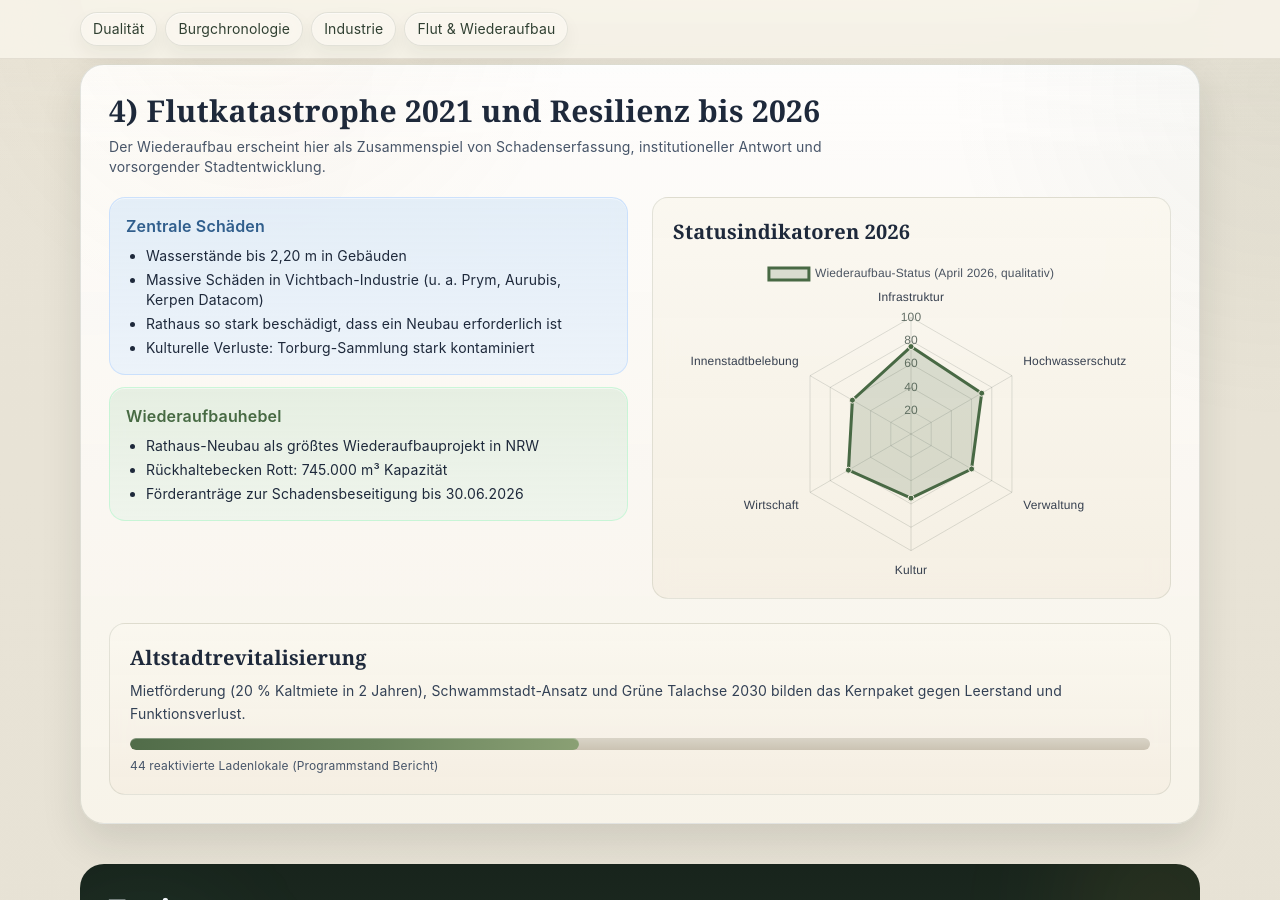
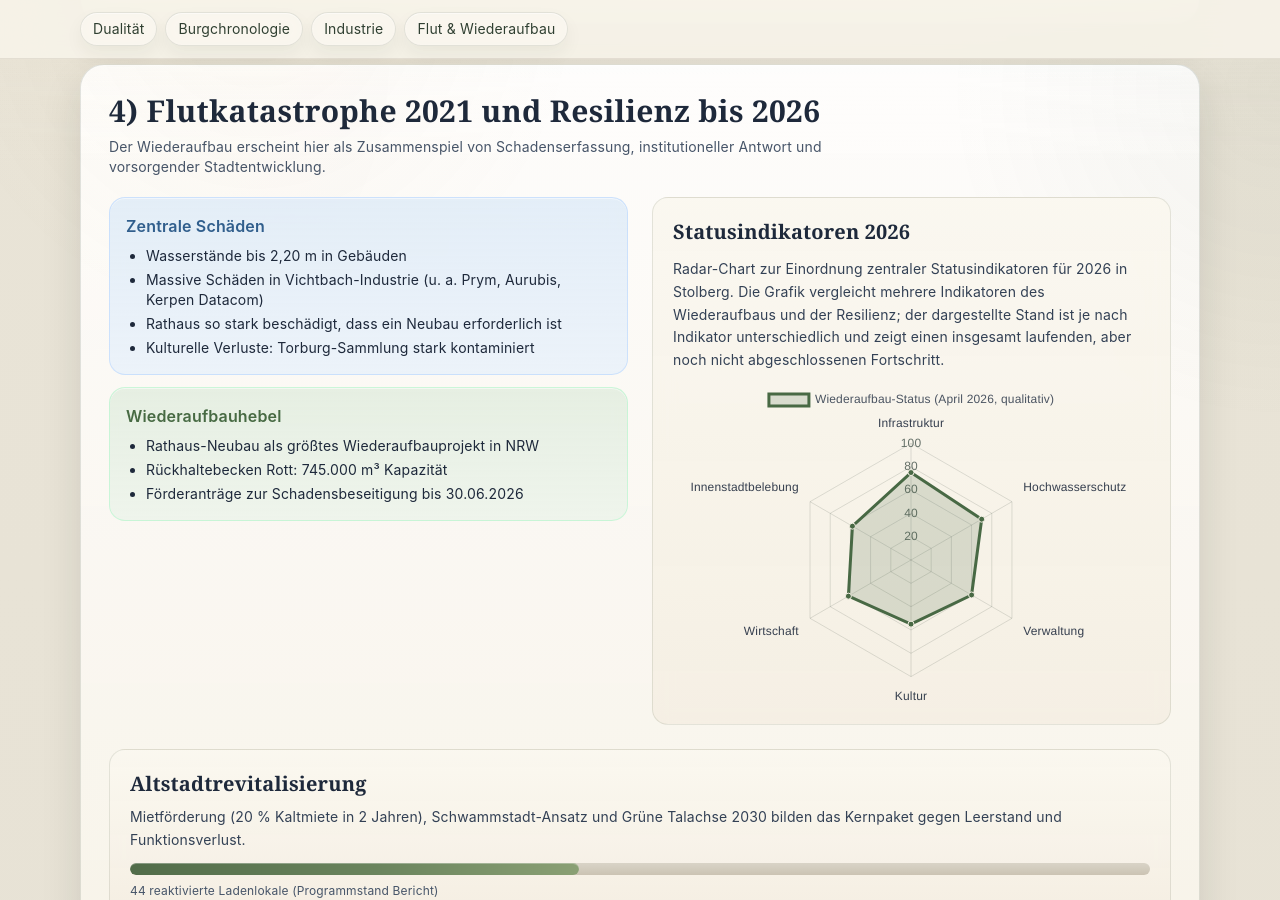
Before and after one commit to cgars/faulmann, a Jekyll site: the page reports/stolberg.html, which Jekyll copies as it is, in a window 1280 px wide and 900 px high, scrolled down 2684 px. Built offline with Jekyll 4.4.1, drawn with Linux system fonts in a browser that asks for light colours; nearby versions of some CDN libraries.

Commit message:
Update reports/stolberg.html
Co-authored-by: Copilot <175728472+Copilot@users.noreply.github.com>

```diff
--- a/reports/stolberg.html
+++ b/reports/stolberg.html
@@ -327,8 +327,20 @@
                 </div>
 
                 <div class="timeline-shell rounded-2xl border border-[rgba(84,98,83,0.14)] p-4 md:p-5">
-                    <h3 class="serif text-xl font-semibold mb-3 text-slate-800">Statusindikatoren 2026</h3>
-                    <div class="chart-container"><canvas id="resilienceChart"></canvas></div>
+                    <h3 id="resilienceChartTitle" class="serif text-xl font-semibold mb-3 text-slate-800">Statusindikatoren 2026</h3>
+                    <p id="resilienceChartSummary" class="text-sm text-slate-700 leading-relaxed mb-3">
+                        Radar-Chart zur Einordnung zentraler Statusindikatoren für 2026 in Stolberg. Die Grafik vergleicht mehrere Indikatoren des Wiederaufbaus und der Resilienz; der dargestellte Stand ist je nach Indikator unterschiedlich und zeigt einen insgesamt laufenden, aber noch nicht abgeschlossenen Fortschritt.
+                    </p>
+                    <div class="chart-container">
+                        <canvas
+                            id="resilienceChart"
+                            role="img"
+                            aria-labelledby="resilienceChartTitle"
+                            aria-describedby="resilienceChartSummary"
+                        >
+                            Radar-Chart „Statusindikatoren 2026“ mit mehreren Wiederaufbau- und Resilienzindikatoren für Stolberg. Falls das Diagramm nicht angezeigt werden kann, gilt zusammenfassend: Der Fortschritt ist über die Indikatoren hinweg uneinheitlich, insgesamt aber im Aufbau.
+                        </canvas>
+                    </div>
                 </div>
             </div>
 
```
